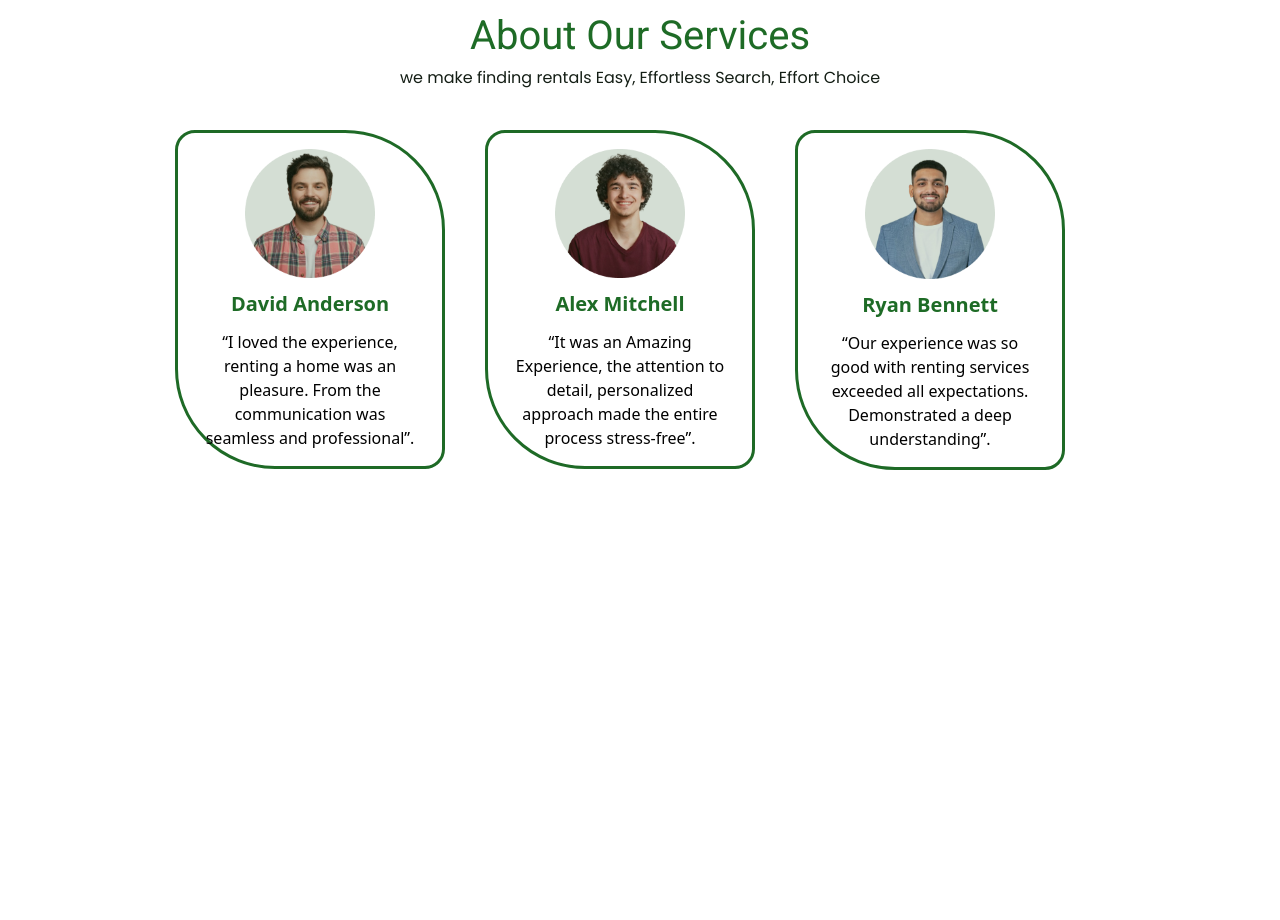
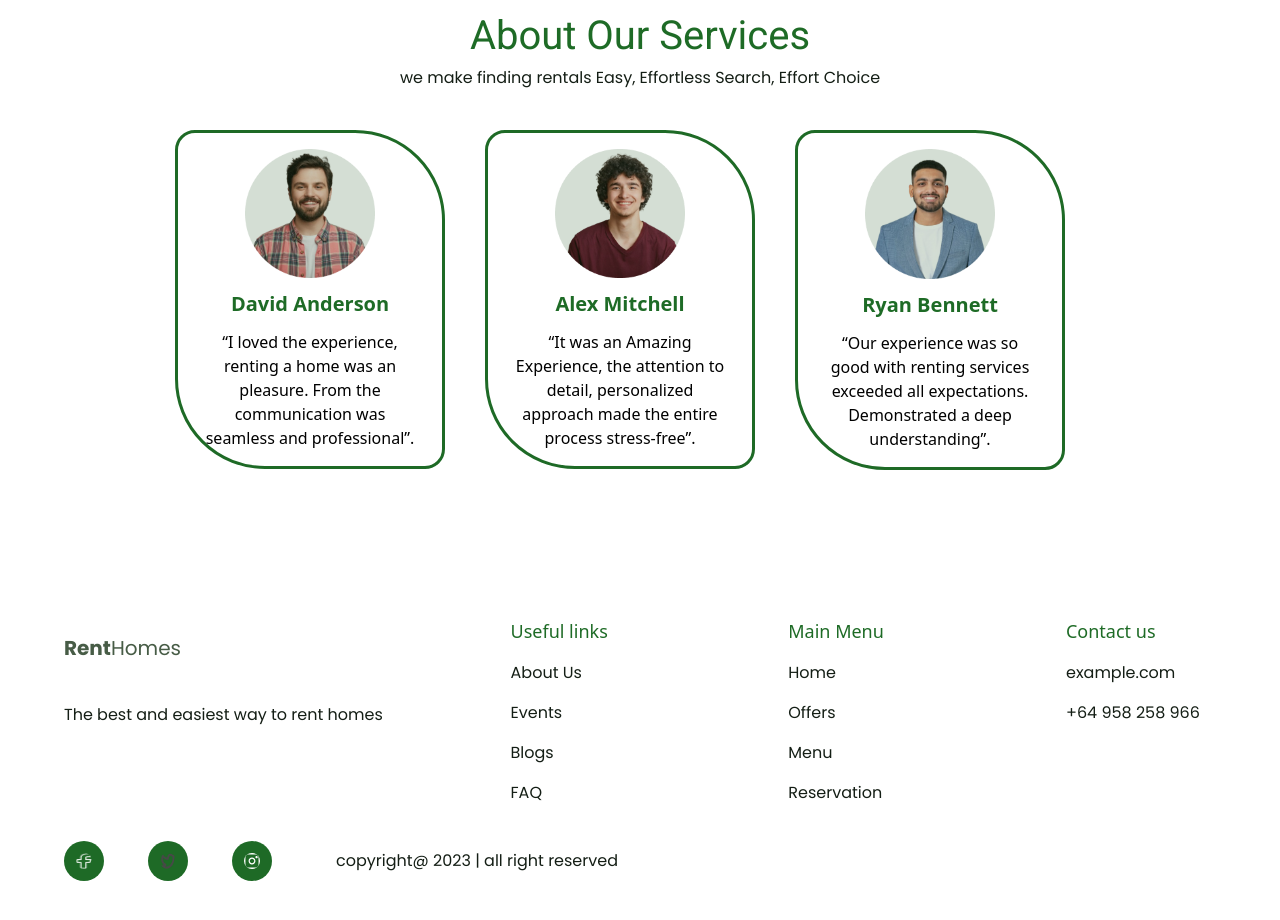
Before and after one commit to Faruqoloyede/RentHomes, a React (Vite) app: page / in a window 1280 px wide. Shown: the part 1822-2742 px from the top of the page. Before the commit the page ends 2376 px from the top, so only its background shows below. Built offline with nearby package versions, Linux system fonts and the light colour scheme.

Commit message:
final commit

```diff
--- a/src/App.jsx
+++ b/src/App.jsx
@@ -1,4 +1,4 @@
-import { About, Hero, Navbar, Service, Testimonial } from "./components"
+import { About, Hero, Navbar, Service, Testimonial, Footer} from "./components"
 
 
 const App = () => {
@@ -21,6 +21,7 @@ const App = () => {
           <About />
           <Service />
           <Testimonial />
+          <Footer />
         </div>
       </div>
     </div>
--- a/src/assets/index.js
+++ b/src/assets/index.js
@@ -8,6 +8,7 @@ import green from "./green.png";
 import secure from "./secure.png";
 import facebook from "./facebook.png";
 import x from "./x.png";
+import instagram from "./instagram.svg";
 
 export {
     home,
@@ -19,5 +20,6 @@ export {
     green,
     secure,
     facebook,
-    x
+    x,
+    instagram
 };
--- /dev/null
+++ b/src/components/Footer.jsx
@@ -0,0 +1,37 @@
+import { footerlinks } from "../constant"
+import { social } from "../constant"
+
+const Footer = () => {
+  return (
+    <div className='py-6 sm:py-16' id='contact'>
+      <div className='flex flex-wrap item-center justify-between '>
+        <div className='flex flex flex-col gap-6'>
+            <a href="#" className='logo text-logo font-bold font-poppins text-[20px] leading-[61.5px]'>
+                Rent<span className='font-normal font-w-[200]'>Homes</span>
+            </a>
+            <p className='text-para font-poppins '>The best and easiest way to rent homes</p>
+        </div>
+            {footerlinks.map((footerlink)=>(
+                <div key={footerlink.key} className="flex flex-col ss:my-0 my-4 min-w-[150px]">
+                    <h4 className="text-text font-medium text-[18px] leading-[27px]">{footerlink.title}</h4>
+                    <ul className="list-none mt-4">
+                        {footerlink.links.map((link, index)=>(
+                            <li key={index} className="font-poppins cursor-pointer font-normal text-[16px] text-para mb-4">
+                                <a href="">{link.name}</a>
+                            </li>
+                        ))}
+                    </ul>
+                </div>
+            ))}
+      </div>
+      <div className="flex flex-wrap items-center justify-center sm:justify-start mt-5 gap-5">
+        {social.map((item)=>(
+            <img src={item.icon} key={item.id} className="w-[40px] h-[40px] object-fit cursor-pointer bg-text mr-6 p-3 rounded-full" />
+        ))}
+        <p className="text-para text-[16px] font-poppins ml-5">copyright@ 2023 | all right reserved</p>
+      </div>
+    </div>
+  )
+}
+
+export default Footer
--- a/src/components/Service.jsx
+++ b/src/components/Service.jsx
@@ -7,8 +7,8 @@ const Service = () => {
       <p className='text-para font-poppins'>We Make Finding Rentals Easy, Effortless Search, Endless Choices</p>
       <div className='flex sm:flex-row flex-col items-center justify-between gap-4 mt-5'>
             {services.map((item)=>(
-                <div className="bg-text flex flex-col items-center p-4 w-full max-w[450px] h-[250px] rounded-[30px]" key={item.id}>
-                    <img src={item.icon} alt="responsive" className="w-[80px]" />
+                <div className="bg-text flex flex-col items-center p-5 w-full max-w[450px] h-[250px] rounded-[30px]" key={item.id}>
+                    <img src={item.icon} alt="responsive" className="w-[60px]" />
                     <div>
                         <h4 className="text-white font-bold text-[20px] mt-3 font-poppins">{item.title}</h4>
                         <p className="text-white font-poppins mt-3 leading-[20px] text[16px]">{item.text}</p>
--- a/src/components/index.js
+++ b/src/components/index.js
@@ -3,6 +3,7 @@ import Hero from "./Hero";
 import About from "./About"
 import Service from "./Service";
 import Testimonial from "./Testimonial";
+import Footer from "./Footer";
 
 
 
@@ -13,5 +14,6 @@ export {
     Hero,
     About,
     Service,
-    Testimonial
+    Testimonial,
+    Footer
 }
--- a/src/constant/index.js
+++ b/src/constant/index.js
@@ -1,4 +1,4 @@
-import { res, green, secure, david, ryan, alex } from "../assets"
+import { res, green, secure, david, ryan, alex, facebook, x, instagram } from "../assets"
 
 export const navlinks = [
     {
@@ -65,3 +65,76 @@ export const feedback = [
         text: "“Our experience was so good with renting services exceeded all expectations. Demonstrated a deep understanding”."
     }
 ]
+
+export const footerlinks = [
+    {
+        title: "Useful links",
+        links: [
+            {
+                name: "About Us",
+                link: "about"
+            },
+            {
+                name: "Events",
+                link: "event"
+            },
+            {
+                name: "Blogs",
+                link: "blog"
+            },
+            {
+                name: "FAQ",
+                liink: "faq"
+            }
+        ]
+    },
+    {
+        title: "Main Menu",
+        links: [
+            {
+                name: "Home",
+                link: "home"
+            },
+            {
+                name: "Offers",
+                link: "offer"
+            },
+            {
+                name: "Menu",
+                link: "menu"
+            },
+            {
+                name: "Reservation",
+                link: "reservation"
+            }
+        ]
+    },
+    {
+        title: "Contact us",
+        links: [
+            {
+                name: "example.com",
+                link: "example.com"
+            },
+            {
+                name: "+64 958 258 966"
+            },
+
+        ]
+    }
+]
+
+export const social = [
+    {
+        id: 1,
+        icon: facebook
+    },
+    {
+        id: 2,
+        icon: x
+    },
+    {
+        id: 3,
+        icon: instagram
+    }
+]
--- a/src/index.css
+++ b/src/index.css
@@ -38,8 +38,8 @@ html {
 .feedback_card {
     border: 3px solid #085C11E8;
     border-top-left-radius: 20px;
-    border-top-right-radius: 100px;
+    border-top-right-radius: 90px;
     border-bottom-right-radius: 20px;
-    border-bottom-left-radius: 100px;
+    border-bottom-left-radius: 90px;
 
 }
```
Also changed, not shown: src/assets/instagram.svg (added).
